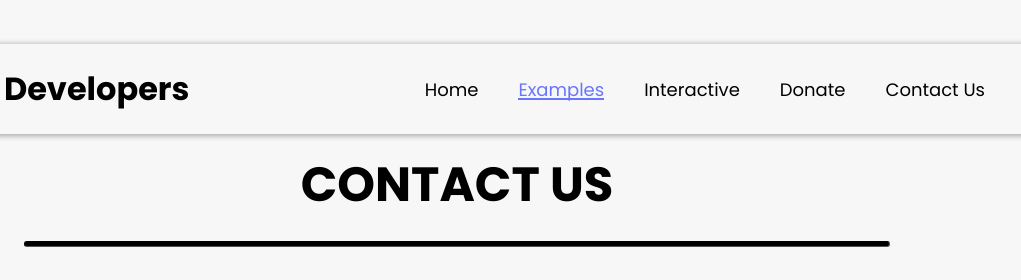
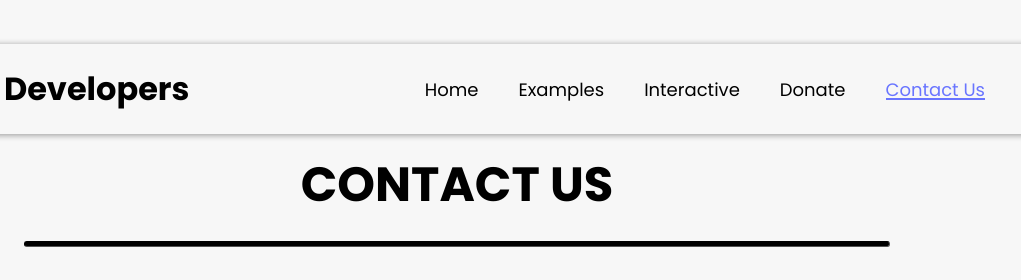
Before and after one commit to kamal-stark-dev/Interactive-CSS-Blog, a plain HTML site: page contact-us.html in a window 1280 px wide. Shown: the top 280 px of the page, 183-1204 px from the left. Drawn offline with Linux system fonts and the light colour scheme; files whose address does not match are found by name; a web font is replaced by a local one.

Commit message:
improved site linking

```diff
--- a/contact-us.html
+++ b/contact-us.html
@@ -21,10 +21,10 @@
             /></a>
           </li>
           <li><a href="index.html"">Home</a></li>
-          <li><a href="justify-content.html" class="active">Examples</a></li>
+          <li><a href="justify-content.html">Examples</a></li>
           <li><a href="interactive-justify-content.html">Interactive</a></li>
           <li><a href="donate.html">Donate</a></li>
-          <li><a href="contact-us.html">Contact Us</a></li>
+          <li><a href="contact-us.html"  class="active">Contact Us</a></li>
           <li><img src="assets/light-dark-mode.png" id="light-dark-mode" /></li>
         </ul>
       </div>
```
Also changed, not shown: donate.html (+2 -2 lines), index.html (+2 -2 lines), interactive-justify-content.html (+2 -2 lines).
